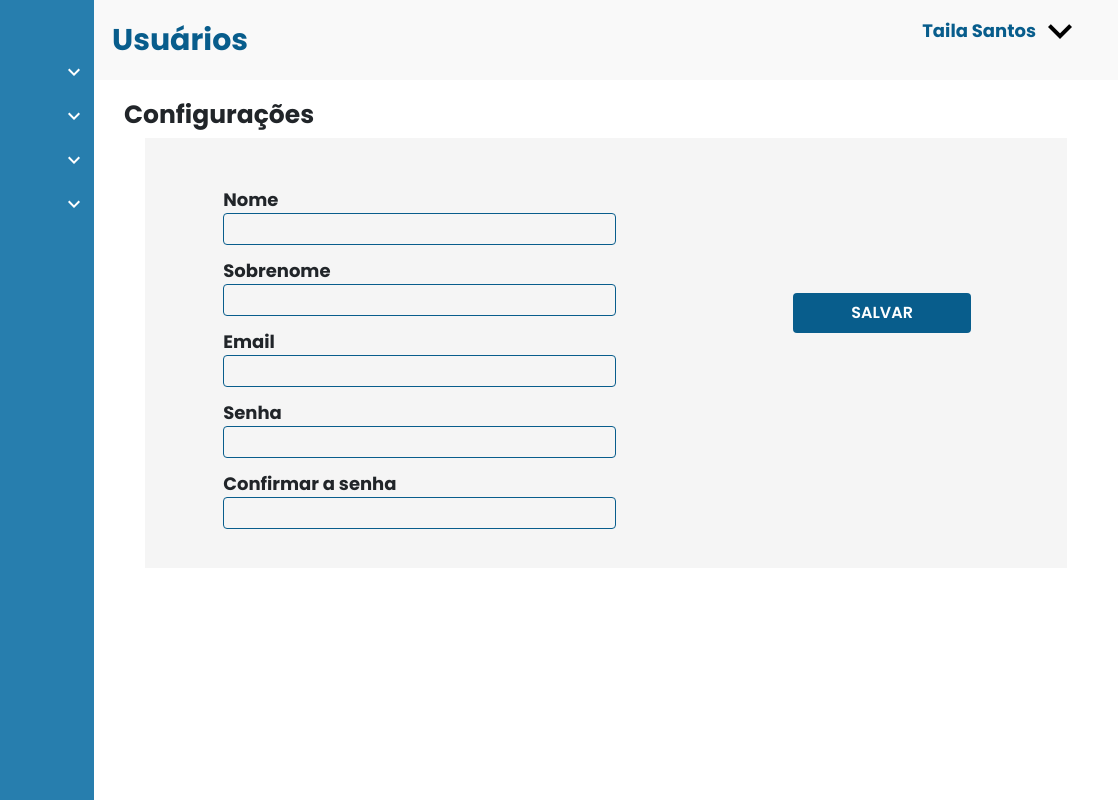
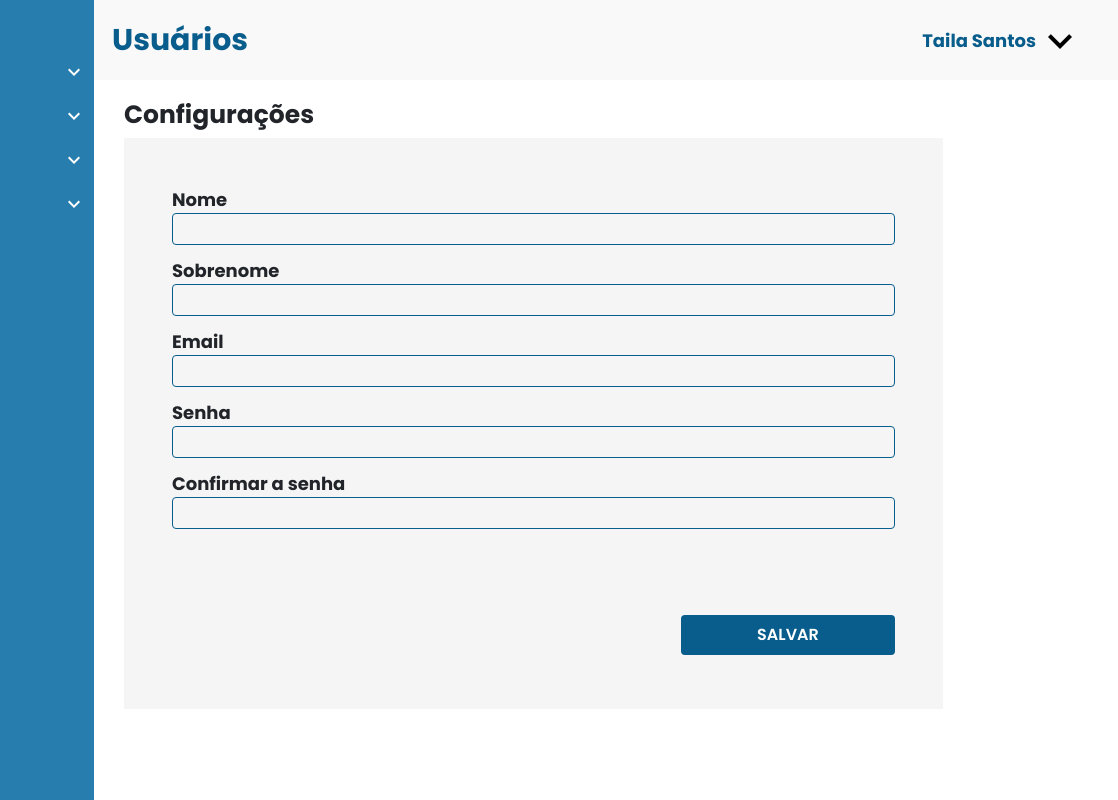
Before and after one commit to loureorganic/sysunity, a plain HTML site: page settings_user.html in a window 1280 px wide. Shown: the full height of the page, 162-1280 px from the left. Drawn offline with nearby package versions, Linux system fonts and the light colour scheme; no server answers.

Commit message:
Tela de configurações de usuario consertada

```diff
--- a/css/settings_user.css
+++ b/css/settings_user.css
@@ -7,7 +7,6 @@ h2{
 }
 .content-table{
     display: flex;
-    align-items: center;
     justify-content: center;
 }
 
@@ -21,26 +20,23 @@ h2{
     display: flex;
     flex-direction: row;
     align-items:flex-start;
-    width: 90%;
-    height: 430px;
+    width: 80%;
     background: #f5f5f5;
-    padding: 0px 30px 0px 30px;
+    margin-left: 30px;
 }
 
 .form{
     display: flex;
     flex-direction: column;
+    width: 100%;
     margin: 18px;
     padding: 24px;
-    width: 60%;
     border-radius: 4px;
 }
 
-.form input{
-    width: 90%;
-}
-
 .form label {
+    display: flex;
+    flex-direction: column;
     font-weight: 700;
     font-size: 18px;
     padding: 6px;
@@ -77,15 +73,13 @@ h2{
 }
 
 .register{
-    height: 215px;
     display: flex;
-    align-items: flex-end;
-    justify-content: center;
+    justify-content: end;
 }
 
-.btn-group{
-    width: 60%;
-    padding: 0px 0px 20px 20px;
+.register .btn-group{
+    width: 30%;
+    padding: 80px 6px 12px 0px;
 }
 
 #btn_salvar{
--- a/settings_user.html
+++ b/settings_user.html
@@ -187,13 +187,13 @@
                     <input id="confirmaSenhaAlterada" name="" required="" type="password" placeholder=""/>
                     <p id="alerta_confrimar_senha" style="display: none;">O Campo precisa ser preenchido</p>
                 </label>
-            </section>
-            <section class="column-img-btn">
-                <section class="register">
+                <div class="register">
                   <div class="btn-group">
                     <button class="btn btn-primary" id="btn_salvar" type="button"  data-bs-toggle="modal" data-bs-target="#checked">SALVAR</button>
                   </div>
-                </section>
+                </div>
+
+
                   <!-- Modal Checked -->
                   <div class="modal fade" id="checked" tabindex="-1" aria-labelledby="exampleModalLabel" aria-hidden="true">
                     <div class="modal-dialog modal-lg">
@@ -211,6 +211,7 @@
                       </div>
                     </div>
                   </div>
+
             </section>
         </section>
       </section>
```
Lines whose indentation alone changed are shown as unchanged.
